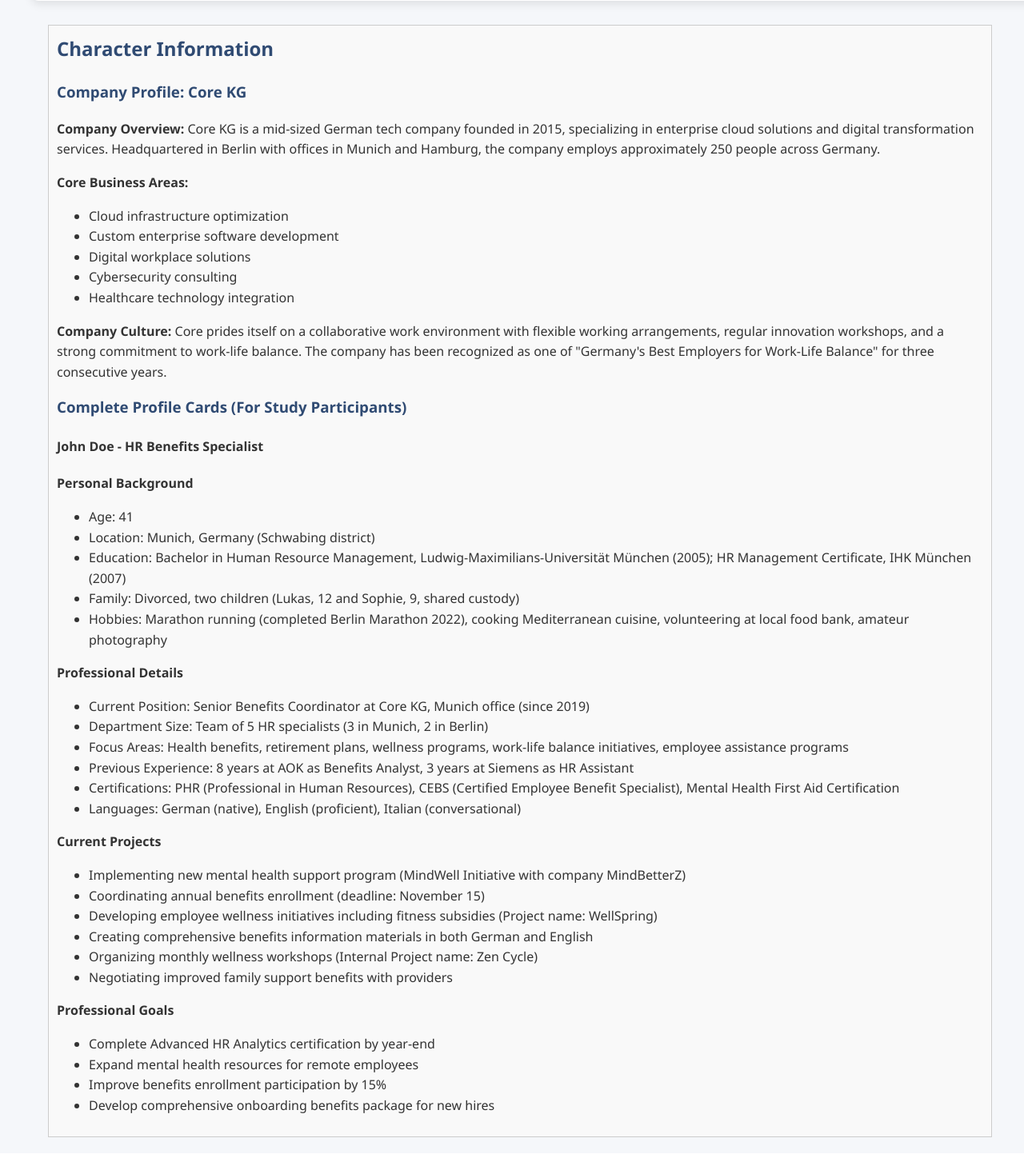
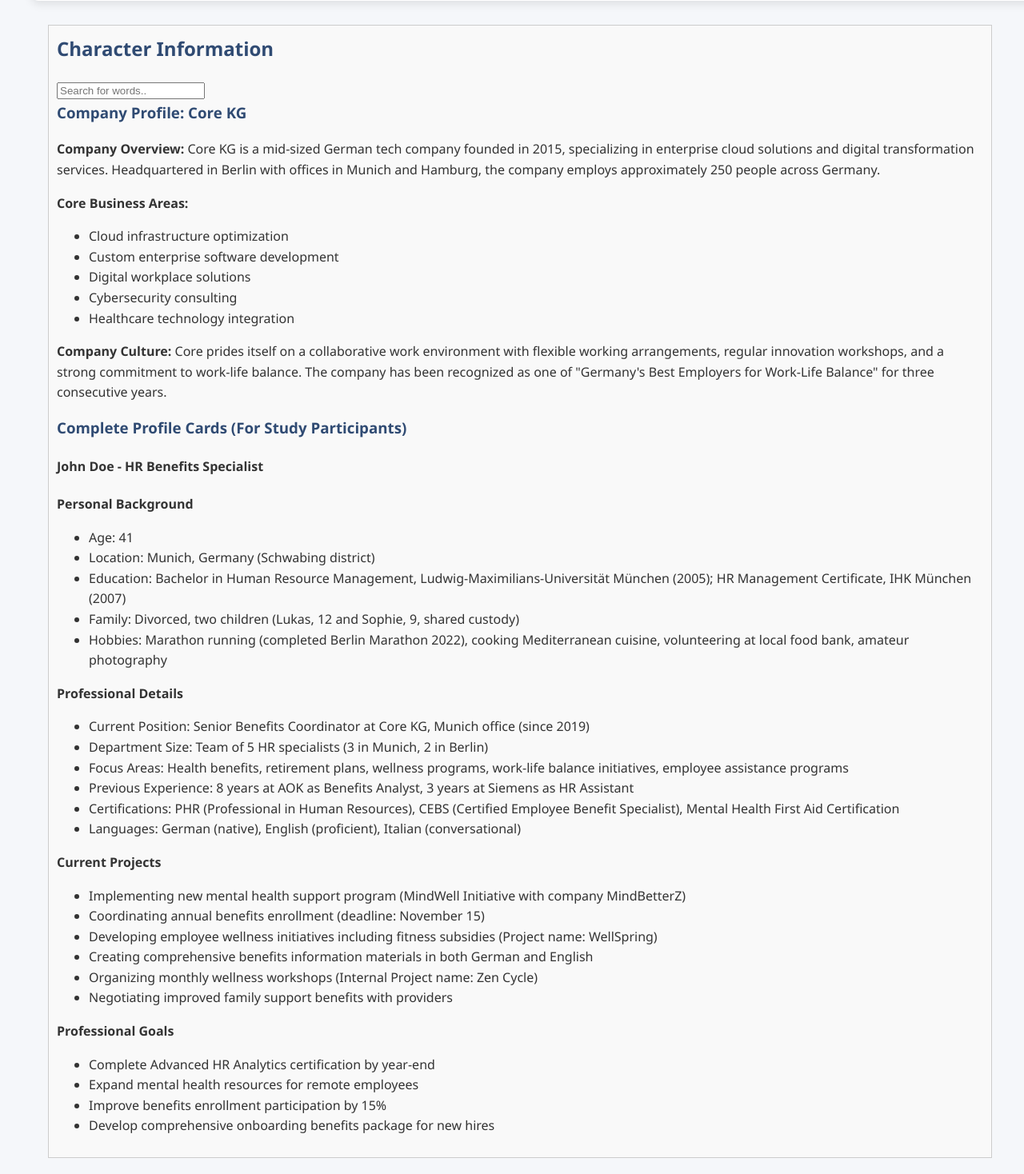
Before and after one commit to LOFWagner/Survey_Website_Comparison, a Flask app: template templates/survey.html in a window 1280 px wide; the page is wider, and only the part inside the window is pictured. Shown: the part 1379-2847 px from the top of that part at 80% size. Before the commit the page ends 2801 px from the top of that part, so only its background shows below. Run offline with Flask 3, Linux system fonts and the light colour scheme; the template is opened without the code that fills it, so the values that code supplies are empty.

Commit message:
add search bar

```diff
--- a/templates/survey.html
+++ b/templates/survey.html
@@ -12,6 +12,24 @@
       let viewTime = endTime - startTime;
       document.getElementById('view_time').value = viewTime;
       return true;
+    }
+
+    // Search function
+    function searchCharacterInfo() {
+      let input = document.getElementById('searchInput').value.toLowerCase();
+      let info = document.getElementById('characterInfo');
+      let paragraphs = info.getElementsByTagName('p');
+      let lists = info.getElementsByTagName('ul');
+
+      // Loop through all paragraphs and lists, and hide those that don't match the search query
+      for (let i = 0; i < paragraphs.length; i++) {
+        let text = paragraphs[i].textContent || paragraphs[i].innerText;
+        paragraphs[i].style.display = text.toLowerCase().includes(input) ? '' : 'none';
+      }
+      for (let i = 0; i < lists.length; i++) {
+        let text = lists[i].textContent || lists[i].innerText;
+        lists[i].style.display = text.toLowerCase().includes(input) ? '' : 'none';
+      }
     }
   </script>
   <style>
@@ -99,8 +117,9 @@
         </form>
       </div>
     </div>
-    <div class="character-info">
+    <div class="character-info" id="characterInfo">
       <h2>Character Information</h2>
+      <input type="text" id="searchInput" onkeyup="searchCharacterInfo()" placeholder="Search for words..">
       <h3>Company Profile: Core KG</h3>
       <p><strong>Company Overview:</strong> Core KG is a mid-sized German tech company founded in 2015, specializing in enterprise cloud solutions and digital transformation services. Headquartered in Berlin with offices in Munich and Hamburg, the company employs approximately 250 people across Germany.</p>
       <p><strong>Core Business Areas:</strong></p>
```
